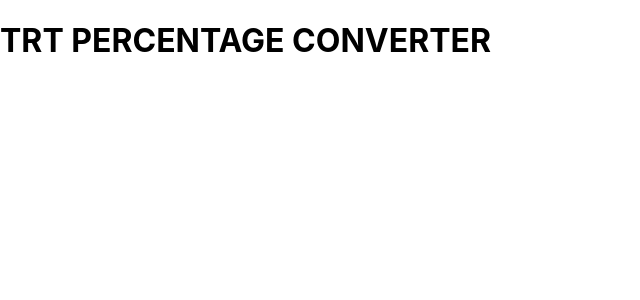
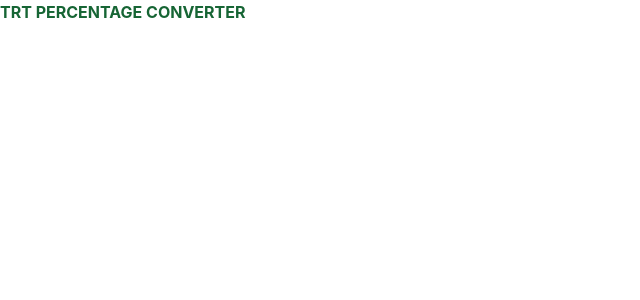
Before and after one commit to prxncxss03/trt-percentage-converter, a React (Create React App) app: page / in a window 1280 px wide. Shown: the top 300 px of the page, without its empty margins (0-640 px from the left). Built offline with nearby package versions, Linux system fonts and the light colour scheme.

Commit message:
add tailwind

```diff
--- a/package.json
+++ b/package.json
@@ -34,5 +34,8 @@
       "last 1 firefox version",
       "last 1 safari version"
     ]
+  },
+  "devDependencies": {
+    "tailwindcss": "^3.2.6"
   }
 }
--- a/src/App.js
+++ b/src/App.js
@@ -1,7 +1,7 @@
 function App() {
   return (
-    <div className="App">
-      <h1>TRT PERCENTAGE CONVERTER</h1>
+    <div >
+      <h1 className="font-bold text-green-800">TRT PERCENTAGE CONVERTER</h1>
     </div>
   );
 }
--- a/src/index.css
+++ b/src/index.css
@@ -1,3 +1,9 @@
+@tailwind base;
+@tailwind components;
+@tailwind utilities;
+
+@import url('https://fonts.googleapis.com/css2?family=Inter:wght@100;200;300;400;500;600;700;800;900&display=swap');
+
 body {
   margin: 0;
   font-family: -apple-system, BlinkMacSystemFont, 'Segoe UI', 'Roboto', 'Oxygen',
--- /dev/null
+++ b/tailwind.config.js
@@ -0,0 +1,10 @@
+/** @type {import('tailwindcss').Config} */
+module.exports = {
+  content: [
+    "./src/**/*.{js,jsx,ts,tsx}",
+  ],
+  theme: {
+    extend: {},
+  },
+  plugins: [],
+}
```
Also changed, not shown: 1 other file (tests, documents, lock files or other folders).
